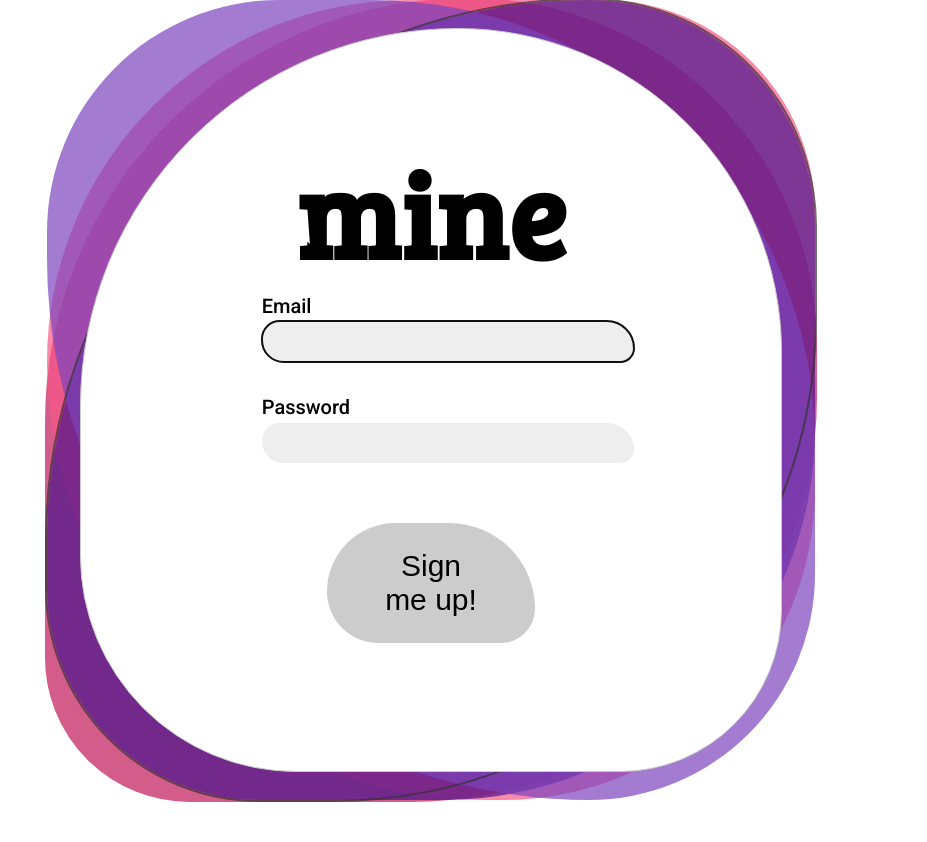
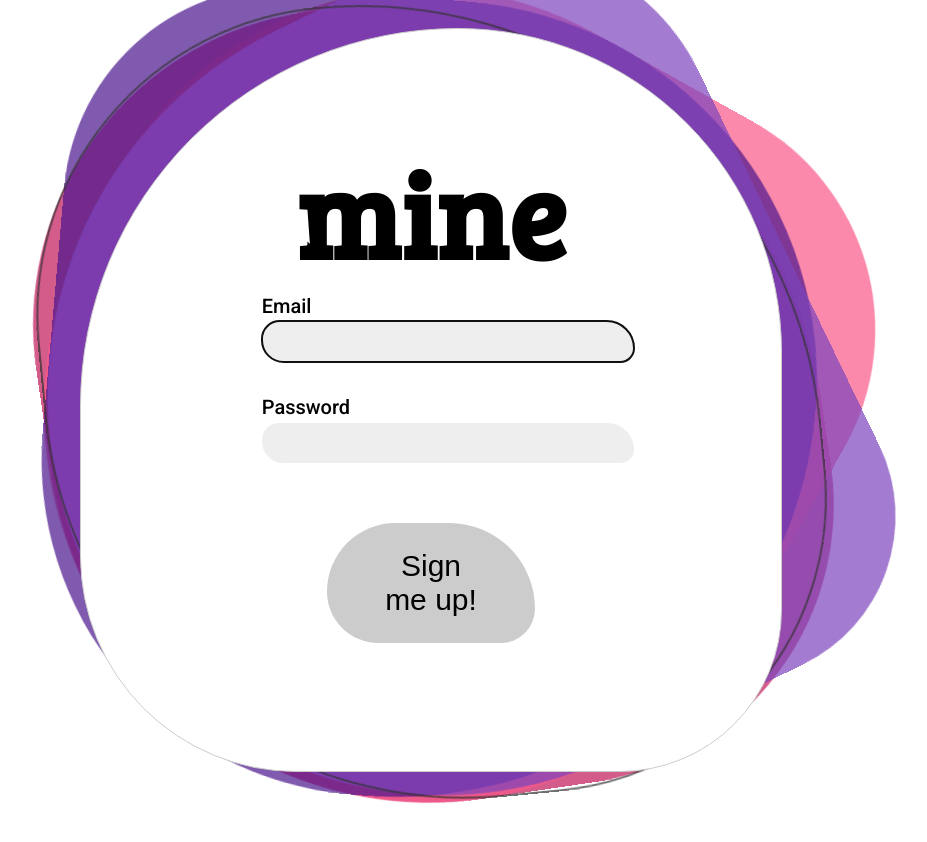
Before and after one commit to anamartins/mine-reader, a Vue app: page /signup in a window 1280 px wide. Shown: the top 842 px of the page, without its empty margins (209-1136 px from the left). Before the commit the page ends 802 px from the top, so only its background shows below. Built offline with nearby package versions, Linux system fonts and the light colour scheme.

Commit message:
signup page animation

```diff
--- a/src/components/AnimatedBox.vue
+++ b/src/components/AnimatedBox.vue
@@ -3,19 +3,29 @@ import { ref } from 'vue'
 
 const props = defineProps({
   color: { type: String, requiqued: false },
-  borderColor: { type: String, requiqued: false },
-  round: { type: Object, required: true }
+  borderColor: { type: String, requiqued: false }
 })
 
 function randomNumber(min, max) {
   return Math.floor(Math.random() * (max - min) + min)
 }
-const topBorder = randomNumber(500, 2000)
-const rightBorder = randomNumber(500, 2000)
-const bottomBorder = randomNumber(500, 2000)
-const leftBorder = randomNumber(500, 2000)
 
-const border = `${topBorder}px ${rightBorder}px ${bottomBorder}px ${leftBorder}px`
+const animationDuration = `${randomNumber(5, 20)}s`
+
+const minRotation = `${randomNumber(-45, -1)}deg`
+const maxRotation = `${randomNumber(1, 45)}deg`
+
+const minTopBorder = randomNumber(500, 2000)
+const minRightBorder = randomNumber(500, 2000)
+const minBottomBorder = randomNumber(500, 2000)
+const minLeftBorder = randomNumber(500, 2000)
+const minBorder = `${minTopBorder}px ${minRightBorder}px ${minBottomBorder}px ${minLeftBorder}px`
+
+const maxTopBorder = randomNumber(2500, 5000)
+const maxRightBorder = randomNumber(2500, 5000)
+const maxBottomBorder = randomNumber(2500, 5000)
+const maxLeftBorder = randomNumber(2500, 5000)
+const maxBorder = `${maxTopBorder}px ${maxRightBorder}px ${maxBottomBorder}px ${maxLeftBorder}px`
 </script>
 <template>
   <div class="box"></div>
@@ -24,13 +34,26 @@ const border = `${topBorder}px ${rightBorder}px ${bottomBorder}px ${leftBorder}p
 .box {
   background-color: v-bind('props.color');
   border: 2px solid v-bind('props.borderColor');
-  border-radius: v-bind('border');
   width: 60%;
   height: 100%;
   top: 50%;
   left: 50%;
-  transform: translate(-50%, -50%);
   position: absolute;
   opacity: 0.7;
+  animation: animation infinite alternate ease-in-out
+    v-bind('animationDuration');
+  overflow: hidden;
+}
+
+@keyframes animation {
+  0% {
+    border-radius: v-bind('minBorder');
+    transform: translate(-50%, -50%) rotate(v-bind('minRotation'));
+  }
+
+  100% {
+    border-radius: v-bind('maxBorder');
+    transform: translate(-50%, -50%) rotate(v-bind('maxRotation'));
+  }
 }
 </style>
--- a/src/views/Signup.vue
+++ b/src/views/Signup.vue
@@ -24,53 +24,12 @@ onMounted(() => {})
 
 <template>
   <div class="signup">
-    <AnimatedBox
-      color="#c2185b"
-      border-color="#c2185b"
-      :round="{
-        top: '1750px',
-        right: '1500px',
-        bottom: '750px',
-        left: '1000px'
-      }"
-    />
+    <AnimatedBox color="#c2185b" border-color="#c2185b" />
 
-    <AnimatedBox
-      color="#fa5788"
-      :round="{
-        top: '1870px',
-        right: '2500px',
-        bottom: '3350px',
-        left: '4000px'
-      }"
-    />
-    <AnimatedBox
-      color="#4a148c"
-      :round="{
-        top: '5870px',
-        right: '6500px',
-        bottom: '650px',
-        left: '100px'
-      }"
-    />
-    <AnimatedBox
-      color="#7c43bd"
-      :round="{
-        top: '5870px',
-        right: '6500px',
-        bottom: '650px',
-        left: '100px'
-      }"
-    />
-    <AnimatedBox
-      border-color="#333"
-      :round="{
-        top: '270px',
-        right: '500px',
-        bottom: '360px',
-        left: '500px'
-      }"
-    />
+    <AnimatedBox color="#fa5788" />
+    <AnimatedBox color="#4a148c" />
+    <AnimatedBox color="#7c43bd" />
+    <AnimatedBox border-color="#333" />
     <div class="wrapper">
       <div class="main-box">
         <TheLogo linkName="signUp" />
@@ -99,7 +58,8 @@ onMounted(() => {})
 <style scoped>
 .signup {
   background-color: var(--background-color);
-  overflow: hidden;
+  /* position: relative; */
+  /* overflow: hidden; */
 }
 .wrapper {
   display: flex;
--- a/src/views/signup.vue
+++ b/src/views/signup.vue
@@ -24,53 +24,12 @@ onMounted(() => {})
 
 <template>
   <div class="signup">
-    <AnimatedBox
-      color="#c2185b"
-      border-color="#c2185b"
-      :round="{
-        top: '1750px',
-        right: '1500px',
-        bottom: '750px',
-        left: '1000px'
-      }"
-    />
+    <AnimatedBox color="#c2185b" border-color="#c2185b" />
 
-    <AnimatedBox
-      color="#fa5788"
-      :round="{
-        top: '1870px',
-        right: '2500px',
-        bottom: '3350px',
-        left: '4000px'
-      }"
-    />
-    <AnimatedBox
-      color="#4a148c"
-      :round="{
-        top: '5870px',
-        right: '6500px',
-        bottom: '650px',
-        left: '100px'
-      }"
-    />
-    <AnimatedBox
-      color="#7c43bd"
-      :round="{
-        top: '5870px',
-        right: '6500px',
-        bottom: '650px',
-        left: '100px'
-      }"
-    />
-    <AnimatedBox
-      border-color="#333"
-      :round="{
-        top: '270px',
-        right: '500px',
-        bottom: '360px',
-        left: '500px'
-      }"
-    />
+    <AnimatedBox color="#fa5788" />
+    <AnimatedBox color="#4a148c" />
+    <AnimatedBox color="#7c43bd" />
+    <AnimatedBox border-color="#333" />
     <div class="wrapper">
       <div class="main-box">
         <TheLogo linkName="signUp" />
@@ -99,7 +58,8 @@ onMounted(() => {})
 <style scoped>
 .signup {
   background-color: var(--background-color);
-  overflow: hidden;
+  /* position: relative; */
+  /* overflow: hidden; */
 }
 .wrapper {
   display: flex;
```
